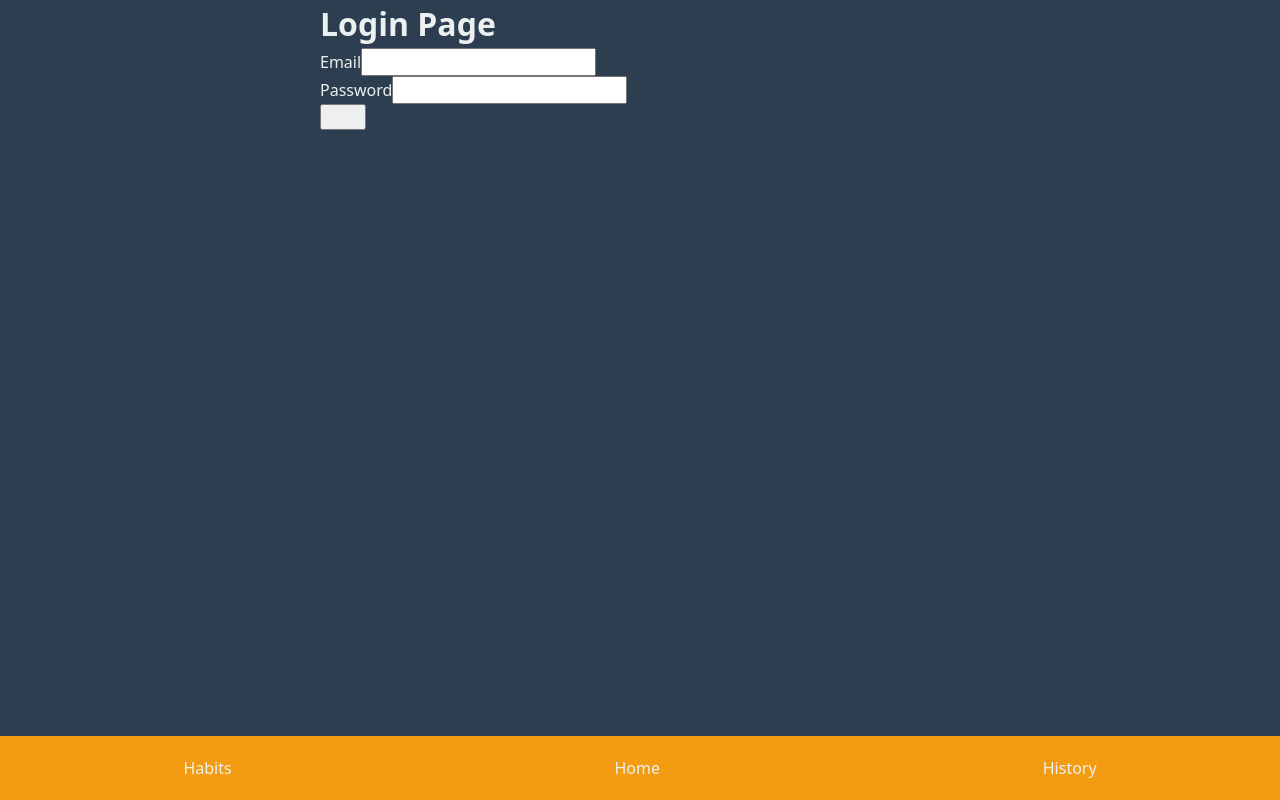
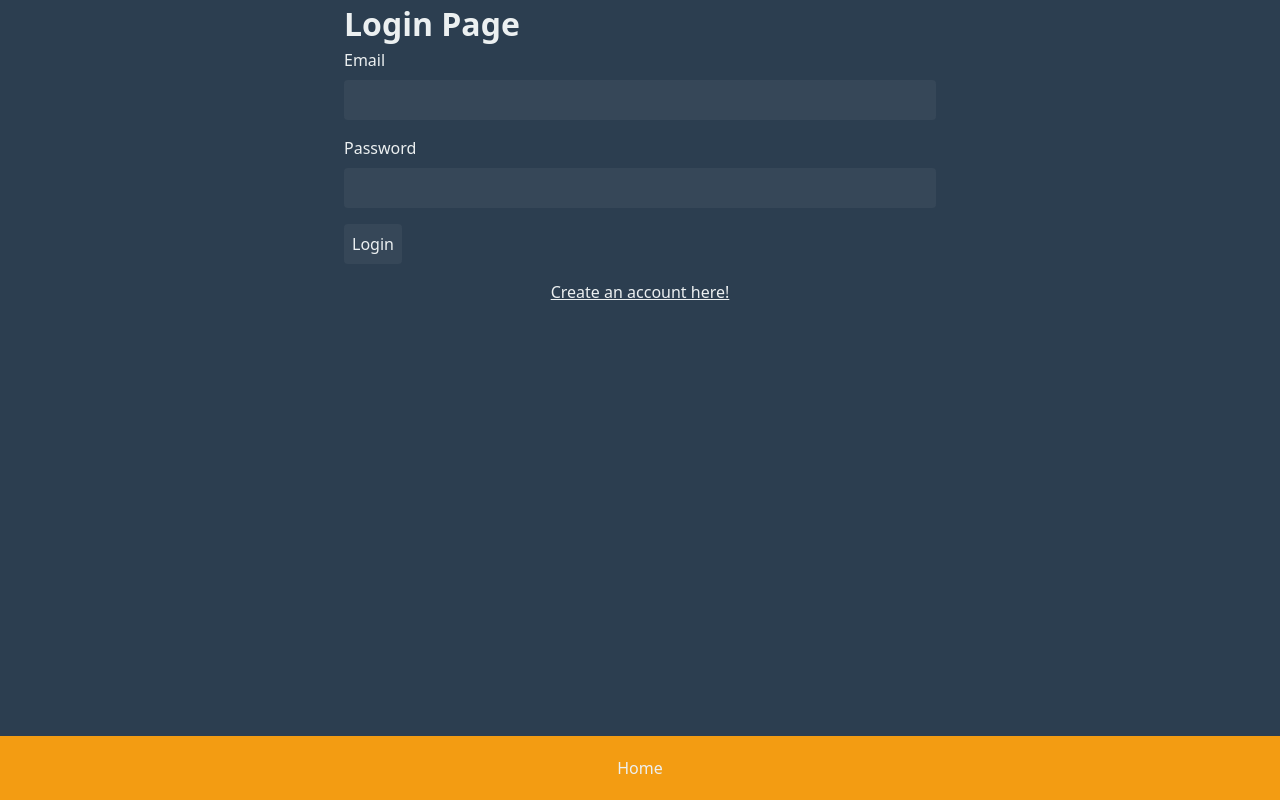
Before and after one commit to jamesspearsv/habit-stitch, a Vue app: page /login in a window 1280 px wide. Built offline with nearby package versions, Linux system fonts and the light colour scheme; the HTML template or start-up script is replaced by a standard one; what pocketbase would draw is missing.

Commit message:
Add signup function and shared input styles

```diff
--- a/package.json
+++ b/package.json
@@ -14,7 +14,7 @@
     "preview": "vite preview",
     "build-only": "vite build",
     "type-check": "vue-tsc --build",
-    "lint": "eslint . --fix",
+    "lint": "eslint . --fsix",
     "format": "prettier --write src/"
   },
   "dependencies": {
--- a/src/assets/globals.css
+++ b/src/assets/globals.css
@@ -1,38 +1,38 @@
 /* CUSTOM PROPERTIES */
 :root {
   /* Color Palette */
-  --color-background: #2c3e50;
-  --color-text: #ecf0f1;
-  --color-accent: #e74c3c;
-  --color-secondary: #f39c12;
-  --color-tertiary: #8e44ad;
+  --c-bg: #2c3e50;
+  --c-bg-alt: color-mix(in srgb, var(--c-bg) 100%, #fff 5%);
+  --c-text: #ecf0f1;
+  --c-accent: #e74c3c;
+  --c-secondary: #f39c12;
+  --c-tertiary: #8e44ad;
 
   /* Font Sizes */
-  --font-0: 0.875rem; /* Small text */
-  --font-1: 1rem; /* Base text */
-  --font-2: 1.25rem; /* Large text */
-  --font-3: 1.5rem; /* Extra large text */
+  --fs-0: 0.875rem; /* Small text */
+  --fs-1: 1rem; /* Base text */
+  --fs-2: 1.25rem; /* Large text */
+  --fs-3: 1.5rem; /* Extra large text */
 
   /* Spacing */
-  --spacing-xs: 0.25rem; /* Extra small spacing */
-  --spacing-sm: 0.5rem; /* Small spacing */
-  --spacing-md: 1rem; /* Medium spacing */
-  --spacing-lg: 1.5rem; /* Large spacing */
-  --spacing-xl: 2rem; /* Extra large spacing */
-  --spacing-xxl: 4rem; /* Border Radius */
+  --sp-xs: 0.25rem; /* Extra small spacing */
+  --sp-sm: 0.5rem; /* Small spacing */
+  --sp-md: 1rem; /* Medium spacing */
+  --sp-lg: 1.5rem; /* Large spacing */
+  --sp-xl: 2rem; /* Extra large spacing */
+  --sp-xxl: 4rem; /* Border Radius */
 
   /* Border Styles */
-  --border-radius-sm: 0.125rem; /* Small border radius */
-  --border-radius-md: 0.25rem; /* Medium border radius */
-  --border-radius-lg: 0.5rem; /* Large border radius */
-  --border-radius-full: 50%; /* Full border radius for circles */
-  --border-size: 1px;
+  --br-sm: 0.125rem; /* Small border radius */
+  --br-md: 0.25rem; /* Medium border radius */
+  --br-lg: 0.5rem; /* Large border radius */
+  --br-full: 50%; /* Full border radius for circles */
+  --bs-0: 1px;
 }
 
 /* GLOBAL STYLES */
-
 * {
-  color: var(--color-text);
+  color: var(--c-text);
   font-family:
     system-ui,
     -apple-system,
@@ -47,88 +47,38 @@
     sans-serif;
   margin: 0;
   padding: 0;
-}
 
-body {
-  background-color: var(--color-background);
-  font-size: 16px;
-}
-
-/* CSS RESET */
-/* 1. Use a more-intuitive box-sizing model */
-*,
-*::before,
-*::after {
-  box-sizing: border-box;
-}
-
-/* 2. Remove default margin */
-* {
-  margin: 0;
-}
-
-/* 3. Enable keyword animations */
-@media (prefers-reduced-motion: no-preference) {
-  html {
-    interpolate-size: allow-keywords;
+  &:focus-visible {
+    outline: var(--c-text) solid var(--bs-0);
   }
 }
 
 body {
-  /* 4. Add accessible line-height */
-  line-height: 1.5;
-  /* 5. Improve text rendering */
-  -webkit-font-smoothing: antialiased;
+  background-color: var(--c-bg);
+  font-size: 16px;
+  padding-inline: var(--sp-lg);
 }
 
-/* 6. Improve media defaults */
-img,
-picture,
-video,
-canvas,
-svg {
-  display: block;
-  max-width: 100%;
+input {
+  background-color: var(--c-bg-alt);
+  border: none;
+  border-radius: var(--br-md);
+  padding: var(--sp-sm);
+
+  &[type='submit'] {
+    cursor: pointer;
+  }
+
+  &[type='submit']:hover {
+    background-color: var(--c-tertiary);
+  }
 }
 
-/* 7. Inherit fonts for form controls */
-input,
-button,
-textarea,
-select {
-  font: inherit;
-}
-
-/* 8. Avoid text overflows */
-p,
-h1,
-h2,
-h3,
-h4,
-h5,
-h6 {
-  overflow-wrap: break-word;
-}
-
-/* 9. Improve line wrapping */
-p {
-  text-wrap: pretty;
-}
-h1,
-h2,
-h3,
-h4,
-h5,
-h6 {
-  text-wrap: balance;
-}
-
-/*
-    10. Create a root stacking context
-  */
-#root,
-#__next {
-  isolation: isolate;
+.form_group {
+  display: flex;
+  flex-direction: column;
+  gap: var(--sp-sm);
+  margin-bottom: var(--sp-md);
 }
 
 ul,
--- /dev/null
+++ b/src/assets/reset.css
@@ -0,0 +1,78 @@
+/* CSS RESET */
+/* https://www.joshwcomeau.com/css/custom-css-reset/ */
+
+/* 1. Use a more-intuitive box-sizing model */
+*,
+*::before,
+*::after {
+  box-sizing: border-box;
+}
+
+/* 2. Remove default margin */
+* {
+  margin: 0;
+}
+
+/* 3. Enable keyword animations */
+@media (prefers-reduced-motion: no-preference) {
+  html {
+    interpolate-size: allow-keywords;
+  }
+}
+
+body {
+  /* 4. Add accessible line-height */
+  line-height: 1.5;
+  /* 5. Improve text rendering */
+  -webkit-font-smoothing: antialiased;
+}
+
+/* 6. Improve media defaults */
+img,
+picture,
+video,
+canvas,
+svg {
+  display: block;
+  max-width: 100%;
+}
+
+/* 7. Inherit fonts for form controls */
+input,
+button,
+textarea,
+select {
+  font: inherit;
+}
+
+/* 8. Avoid text overflows */
+p,
+h1,
+h2,
+h3,
+h4,
+h5,
+h6 {
+  overflow-wrap: break-word;
+}
+
+/* 9. Improve line wrapping */
+p {
+  text-wrap: pretty;
+}
+h1,
+h2,
+h3,
+h4,
+h5,
+h6 {
+  text-wrap: balance;
+}
+
+/*
+    10. Create a root stacking context
+  */
+#root,
+#__next {
+  isolation: isolate;
+}
--- a/src/components/DailyHabits.vue
+++ b/src/components/DailyHabits.vue
@@ -60,20 +60,20 @@ async function handleActivityDelete(activity_id: string) {
 
 <style scoped>
 button.habit {
-  background-color: color-mix(in srgb, var(--color-background) 100%, #fff 5%);
-  padding: var(--spacing-xxl) var(--spacing-sm);
-  border: solid var(--border-size) color-mix(in srgb, var(--color-background) 100%, #000 5%);
-  border-radius: var(--border-radius-md);
+  background-color: var(--c-bg-alt);
+  padding: var(--sp-xxl) var(--sp-sm);
+  border: solid var(--bs-0) color-mix(in srgb, var(--c-bg) 100%, #000 5%);
+  border-radius: var(--br-md);
   cursor: pointer;
   width: 100%;
   display: flex;
   justify-content: center;
   align-items: center;
-  margin-block: var(--spacing-md);
+  margin-block: var(--sp-md);
 }
 
 button.today {
-  background-color: var(--color-accent);
-  color: var(--color-text);
+  background-color: var(--c-accent);
+  color: var(--c-text);
 }
 </style>
--- a/src/components/MenuBar.vue
+++ b/src/components/MenuBar.vue
@@ -2,13 +2,7 @@
   <nav>
     <ul>
       <li>
-        <RouterLink to="/todo">Habits</RouterLink>
-      </li>
-      <li>
-        <RouterLink to="/">Home</RouterLink>
-      </li>
-      <li>
-        <RouterLink to="/todo">History</RouterLink>
+        <RouterLink :to="{ name: 'Home' }">Home</RouterLink>
       </li>
     </ul>
   </nav>
@@ -20,15 +14,15 @@ nav {
   bottom: 0;
   left: 0;
   right: 0;
-  background-color: var(--color-secondary);
+  background-color: var(--c-secondary);
 }
 
 ul {
-  height: var(--spacing-xxl);
+  height: var(--sp-xxl);
   display: flex;
   justify-content: space-around;
   align-items: center;
-  gap: var(--spacing-md);
+  gap: var(--sp-md);
 }
 
 a {
@@ -36,8 +30,8 @@ a {
 }
 
 a.router-link-active {
-  color: var(--color-accent);
+  color: var(--c-accent);
   font-weight: 700;
-  font-size: var(--font-2);
+  font-size: var(--fs-2);
 }
 </style>
--- a/src/lib/auth.ts
+++ b/src/lib/auth.ts
@@ -14,3 +14,24 @@ export async function signin(user: { email: string; password: string }): Promise
 export async function signout() {
   pb.authStore.clear()
 }
+
+export async function createUser(user: {
+  name: string
+  email: string
+  password: string
+}): Promise<Result> {
+  try {
+    await pb.collection('users').create({
+      name: user.name,
+      email: user.email,
+      password: user.password,
+      passwordConfirm: user.password,
+    })
+    return { success: true, data: 'Created new user' }
+  } catch (error) {
+    if (error instanceof Error) {
+      console.log(error.message)
+    }
+    return { success: false, error: 'Unable to create user' }
+  }
+}
--- a/src/main.ts
+++ b/src/main.ts
@@ -1,7 +1,8 @@
 import { createApp } from 'vue'
 import App from './App.vue'
 import router from './router/router'
-import './assets/globals.css'
+import '@/assets/reset.css'
+import '@/assets/globals.css'
 
 const app = createApp(App)
 
--- a/src/router/router.ts
+++ b/src/router/router.ts
@@ -3,12 +3,13 @@ import HomeView from '../views/HomeView.vue'
 import LoginView from '@/views/LoginView.vue'
 import { signout } from '@/lib/auth'
 import { pb } from '@/lib/pb'
+import SignupView from '@/views/SignupView.vue'
 
 const router = createRouter({
   history: createWebHistory(import.meta.env.BASE_URL),
   routes: [
     {
-      path: '/',
+      path: '/today',
       name: 'Home',
       component: HomeView,
     },
@@ -17,11 +18,12 @@ const router = createRouter({
       name: 'Login',
       component: LoginView,
     },
+    { path: '/signup', name: 'Signup', component: SignupView },
   ],
 })
 
 router.beforeEach(async (to) => {
-  const protectedRoutes = ['/']
+  const protectedRoutes = ['/today']
   // Check if the requested route is protected
   if (protectedRoutes.includes(to.path)) {
     // Validate the current user
@@ -29,7 +31,6 @@ router.beforeEach(async (to) => {
       console.log('protected')
       return { name: 'Login' }
     }
-    console.log(pb.authStore.record)
   }
 
   // Temp: signout route
--- a/src/views/HomeView.vue
+++ b/src/views/HomeView.vue
@@ -11,6 +11,6 @@ import DailyHabits from '@/components/DailyHabits.vue'
 
 <style scoped>
 main {
-  margin: var(--spacing-md);
+  margin: var(--sp-md);
 }
 </style>
--- a/src/views/LoginView.vue
+++ b/src/views/LoginView.vue
@@ -9,10 +9,9 @@ const formData = ref({
 })
 
 async function handleSubmit() {
-  console.log(formData.value)
   const result = await signin(formData.value)
   if (result.success) {
-    router.push('/')
+    router.push({ name: 'Home' })
   } else {
     return false
   }
@@ -23,19 +22,27 @@ async function handleSubmit() {
   <main>
     <h1>Login Page</h1>
     <form @submit.prevent="handleSubmit">
-      <div>
+      <div class="form_group">
         <label for="email">Email</label>
         <input type="email" name="email" id="email" v-model="formData.email" />
       </div>
-      <div>
+      <div class="form_group">
         <label for="password">Password</label>
         <input type="password" name="password" id="password" v-model="formData.password" />
       </div>
       <input type="submit" value="Login" />
     </form>
   </main>
-  <div>
-    <p>{{ formData.email }}</p>
-    <p>{{ formData.password }}</p>
+  <div class="signup">
+    <RouterLink :to="{ name: 'Signup' }">Create an account here!</RouterLink>
   </div>
 </template>
+
+<style scoped>
+.signup {
+  width: 100%;
+  display: flex;
+  justify-content: center;
+  padding-block: var(--sp-md);
+}
+</style>
--- /dev/null
+++ b/src/views/SignupView.vue
@@ -0,0 +1,32 @@
+<script lang="ts" setup>
+import { createUser } from '@/lib/auth'
+import router from '@/router/router'
+import { ref } from 'vue'
+const formData = ref({ email: '', password: '', name: '' })
+
+async function handleSubmit() {
+  const result = await createUser(formData.value)
+  if (result.success) router.push({ name: 'Home' })
+}
+</script>
+
+<template>
+  <main>
+    <h1>Sign up for Habit Stitch</h1>
+    <form @submit.prevent="handleSubmit">
+      <div class="form_group">
+        <label for="name">What's your name?</label>
+        <input type="text" name="name" id="name" v-model="formData.name" required />
+      </div>
+      <div class="form_group">
+        <label for="email">Email Address</label>
+        <input type="email" name="email" id="email" v-model="formData.email" required />
+      </div>
+      <div class="form_group">
+        <label for="password">Password</label>
+        <input type="password" name="password" id="password" v-model="formData.password" required />
+      </div>
+      <input type="submit" value="Signup" />
+    </form>
+  </main>
+</template>
```
Also changed, not shown: 1 other file (tests, documents, lock files or other folders).
